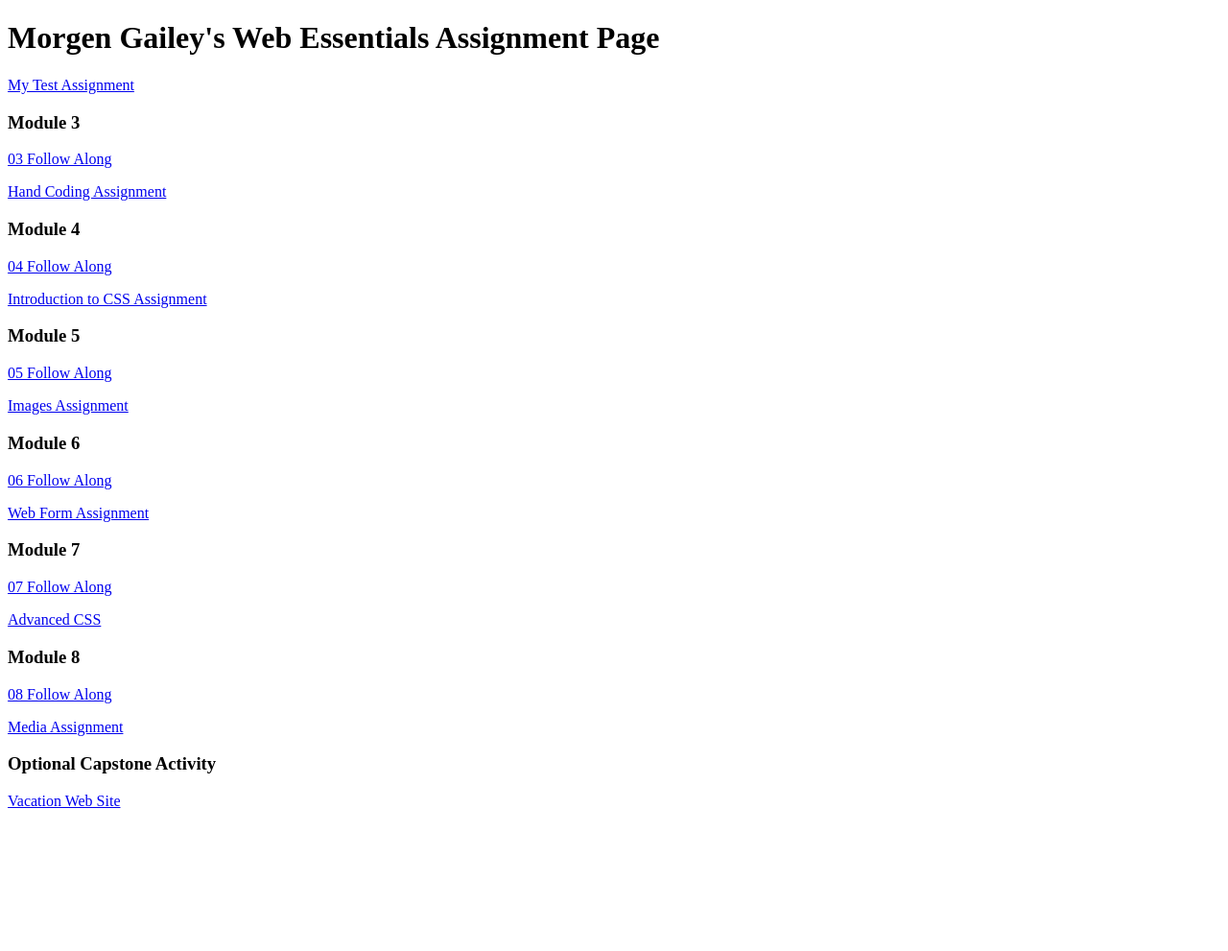
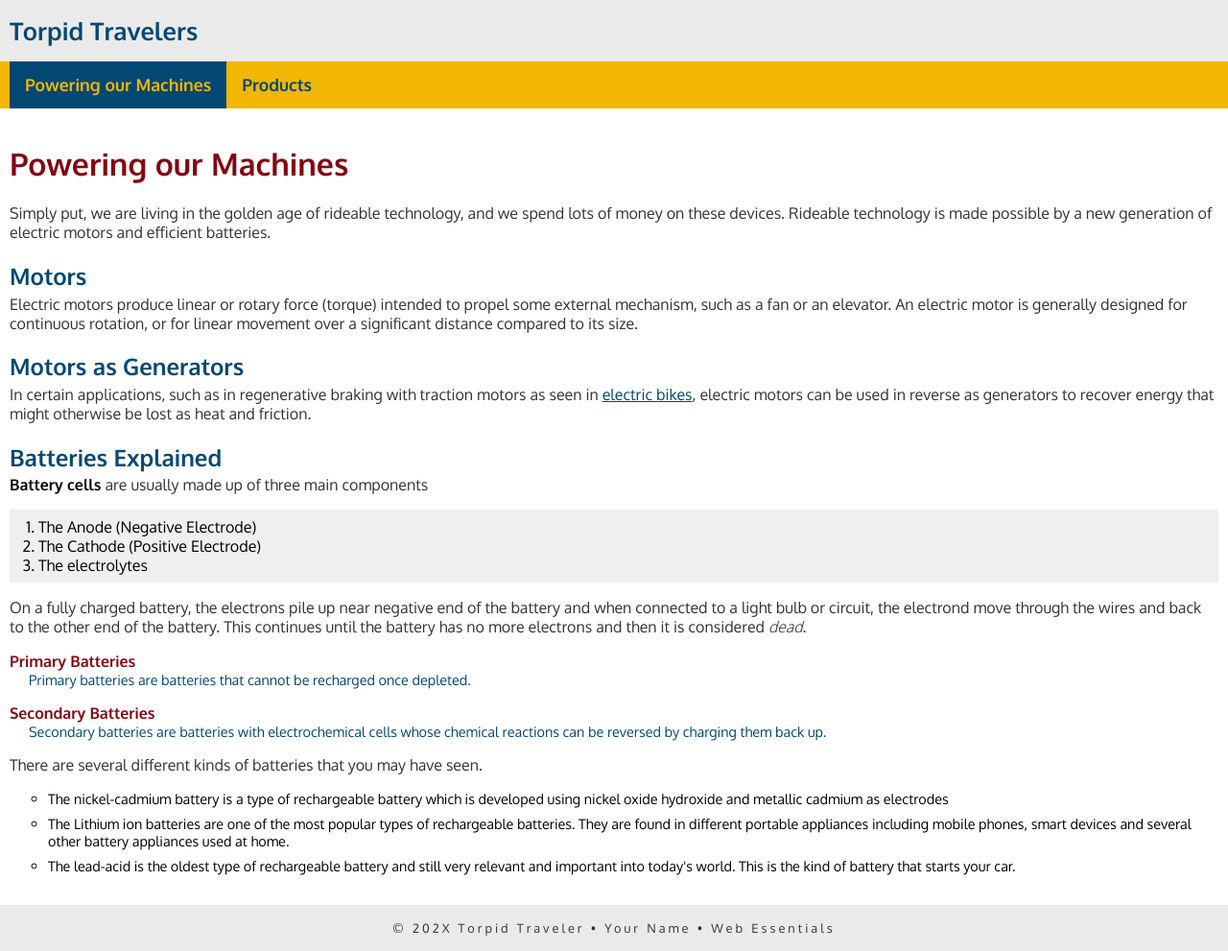
Before and after one commit to morgengailey/dwdd1600, a plain HTML site: page index.html in a window 1280 px wide. Shown: the whole page at 96% size. Before the commit the page ends 860 px from the top, so only its background shows below. Drawn offline with Linux system fonts and the light colour scheme.

Commit message:
adding files hopefully correctly

```diff
--- a/index.html
+++ b/index.html
@@ -1,39 +1,85 @@
-<!DOCTYPE html>
+<!doctype html>
 <html lang="en">
-	<head>
-		<meta charset="UTF-8">
-		<meta name="viewport" content="width=device-width, initial-scale=1.0">
-		<title>dwdd 1600 assignment list page</title>
-	</head>
-	<body>
-		<h1>Morgen Gailey's Web Essentials Assignment Page</h1>
-		<p><a href="01test">My Test Assignment</a></p>
 
-		<h3>Module 3</h3>
-		<p><a href="03follow-along">03 Follow Along</a></p>
-		<p><a href="03hand-coding">Hand Coding Assignment</a></p>
+<head>
+    <meta charset="UTF-8">
+    <meta name="description"
+        content="Torpid Travelers is dedicated to helping you get around without breaking a sweat.">
+    <meta name="author" content="Morgen Gailey">
+    <meta name="viewport" content="width=device-width, initial-scale=1">
+    <link rel="preconnect" href="https://fonts.googleapis.com">
+    <link rel="preconnect" href="https://fonts.gstatic.com" crossorigin>
+    <link href="https://fonts.googleapis.com/css2?family=Oxygen:wght@300;400;700&display=swap" rel="stylesheet">
+    <link rel="stylesheet" href="traveler.css">
+    <title>Torpid Travelers: Powering our Machines</title>
+</head>
 
-		<h3>Module 4</h3>
-		<p><a href="04follow-along">04 Follow Along</a></p>
-		<p><a href="04intro-css">Introduction to CSS Assignment</a></p>
+<body>
+    <!-- start the page header -->
+    <header>
+        <span>Torpid Travelers</span>
+    </header>
 
-		<h3>Module 5</h3>
-		<p><a href="05follow-along">05 Follow Along</a></p>
-		<p><a href="05images">Images Assignment</a></p>
+    <!-- start the page navigation -->
+    <nav>
+        <ul>
+            <li class="active"><a href="index.html">Powering our Machines</a></li>
+            <li><a href="products.html">Products</a></li>
+        </ul>
+    </nav>
 
-		<h3>Module 6</h3>
-		<p><a href="06follow-along">06 Follow Along</a></p>
-		<p><a href="06form">Web Form Assignment</a></p>
+    <!-- start the page main -->
+    <main>
+        <h1>Powering our Machines</h1>
+        <p>Simply put, we are living in the golden age of rideable technology, and we spend lots of money on these
+            devices. Rideable technology is made possible by a new generation of electric motors and efficient
+            batteries.</p>
 
-		<h3>Module 7</h3>
-		<p><a href="07follow-along">07 Follow Along</a></p>
-		<p><a href="07advanced-css">Advanced CSS</a></p>
+        <h2>Motors</h2>
+        <p>Electric motors produce linear or rotary force (torque) intended to propel some external mechanism, such as a
+            fan or an elevator. An electric motor is generally designed for continuous rotation, or for linear movement
+            over a significant distance compared to its size.</p>
 
-		<h3>Module 8</h3>
-		<p><a href="08follow-along">08 Follow Along</a></p>
-		<p><a href="08media">Media Assignment</a></p>
+        <h2>Motors as Generators</h2>
+        <p>In certain applications, such as in regenerative braking with traction motors as seen in <a
+                href="https://www.bicycling.com/bikes-gear/a22132137/best-electric-bikes" target="_blank"
+                rel="nofollow">electric bikes</a>, electric motors can be used in reverse as generators to recover
+            energy that might otherwise be lost as heat and friction.</p>
 
-		<h3>Optional Capstone Activity</h3>
-		<p><a href="vacation">Vacation Web Site</a></p>
-	</body>
+        <h2>Batteries Explained</h2>
+        <p><strong>Battery cells</strong> are usually made up of three main components</p>
+        <ol>
+            <li>The Anode (Negative Electrode)</li>
+            <li>The Cathode (Positive Electrode)</li>
+            <li>The electrolytes</li>
+        </ol>
+        <p>On a fully charged battery, the electrons pile up near negative end of the battery and when connected to a
+            light bulb or circuit, the electrond move through the wires and back to the other end of the battery. This
+            continues until the battery has no more electrons and then it is considered <em>dead</em>.</p>
+
+        <dl>
+            <dt>Primary Batteries</dt>
+            <dd>Primary batteries are batteries that cannot be recharged once depleted.</dd>
+            <dt>Secondary Batteries</dt>
+            <dd>Secondary batteries are batteries with electrochemical cells whose chemical reactions can be reversed by
+                charging them back up.</dd>
+        </dl>
+        <p>There are several different kinds of batteries that you may have seen.</p>
+        <ul>
+            <li>The nickel-cadmium battery is a type of rechargeable battery which is developed using nickel oxide
+                hydroxide and metallic cadmium as electrodes</li>
+            <li>The Lithium ion batteries are one of the most popular types of rechargeable batteries. They are found in
+                different portable appliances including mobile phones, smart devices and several other battery
+                appliances used at home. </li>
+            <li>The lead-acid is the oldest type of rechargeable battery and still very relevant and important into
+                today's world. This is the kind of battery that starts your car.</li>
+        </ul>
+    </main>
+
+    <!-- start the page footer -->
+    <footer>
+        <p>&copy; 202X Torpid Traveler &bull; Your Name &bull; Web Essentials</p>
+    </footer>
+</body>
+
 </html>
--- /dev/null
+++ b/traveler.css
@@ -0,0 +1,133 @@
+body {
+    font-family: "Oxygen", sans-serif;
+    margin: 0;
+}
+
+/* Header stuff here */
+header {
+    background-color: #eaeaea;
+    padding: 1rem 10px;
+}
+
+header span {
+    color: #024873;
+    font-size: 1.6rem;
+    font-weight: 700;
+}
+
+/* Navigation stuff here*/
+nav {
+    background-color: #f2b705;
+}
+
+nav ul {
+    margin: 0;
+    padding: 0 10px;
+    list-style-type: none;
+    display: flex;
+}
+
+nav a {
+    display: block;
+    padding: .83rem 1rem;
+    text-decoration: none;
+    font-size: 1.1rem;
+    color: #024873;
+    font-weight: 700;
+}
+
+nav li.active a {
+    background-color: #024873;
+    color: #f2b705;
+}
+
+nav li a:hover {
+    color: white;
+}
+
+/* Main content stuff here */
+main {
+    padding: 1rem 10px;
+}
+
+main h1 {
+    color: #840412;
+}
+
+main h2 {
+    color: #024873;
+    margin-bottom: .2rem;
+}
+
+main p {
+    margin: 0;
+    color: #333;
+}
+
+main ol {
+    padding: .5rem 30px;
+    background-color: #efefef;
+}
+
+main dl dt {
+    color: #840412;
+    font-weight: 700;
+    margin-top: 1rem;
+}
+
+main dl dd {
+    color: #024873;
+    font-size: .9rem;
+    margin-left: 20px;
+}
+
+main ul {
+    list-style-type: circle;
+}
+
+main ul li {
+    line-height: 125%;
+    margin-bottom: .5rem;
+    font-size: .9rem;
+}
+
+main strong {
+    font-weight: 700;
+    color: #000;
+}
+
+main em {
+    font-weight: 300;
+}
+
+main address {
+    font-style: normal;
+    background-color: #f2b705;
+    padding: .5rem;
+    border-radius: 10px;
+    border: 1px solid #024873;
+    width: 200px;
+}
+
+main a {
+    color: #024873;
+}
+
+main a:hover {
+    color: rgb(180, 4, 18);
+}
+
+/* Footer stuff here */
+footer {
+    background-color: #eaeaea;
+    text-align: center;
+    padding: 1rem 0;
+
+}
+
+footer p {
+    margin: 0;
+    font-size: .8rem;
+    color: #333;
+    letter-spacing: 3px;
+}
```
Also changed, not shown: products.html (added, +70 -0 lines).
